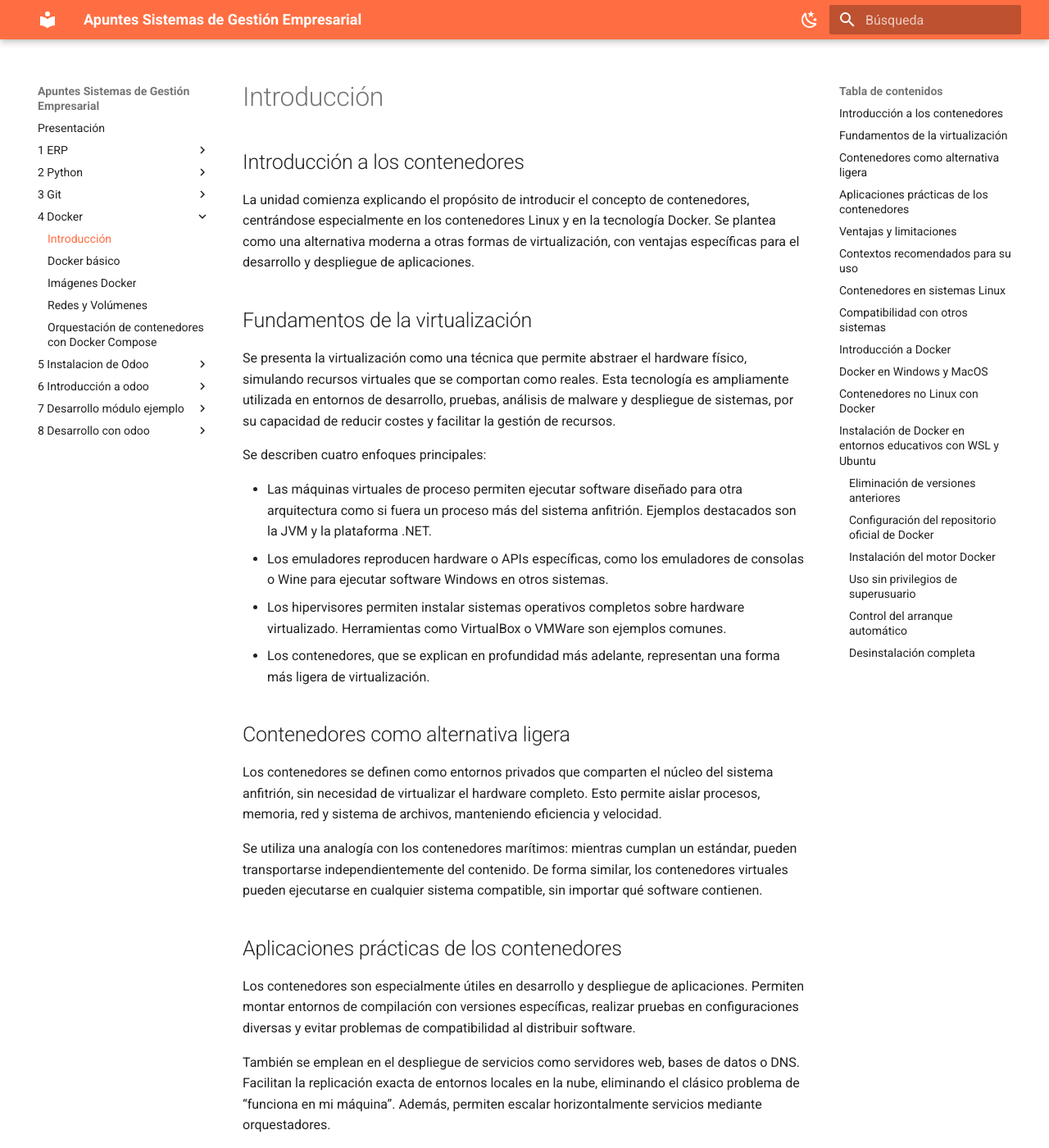
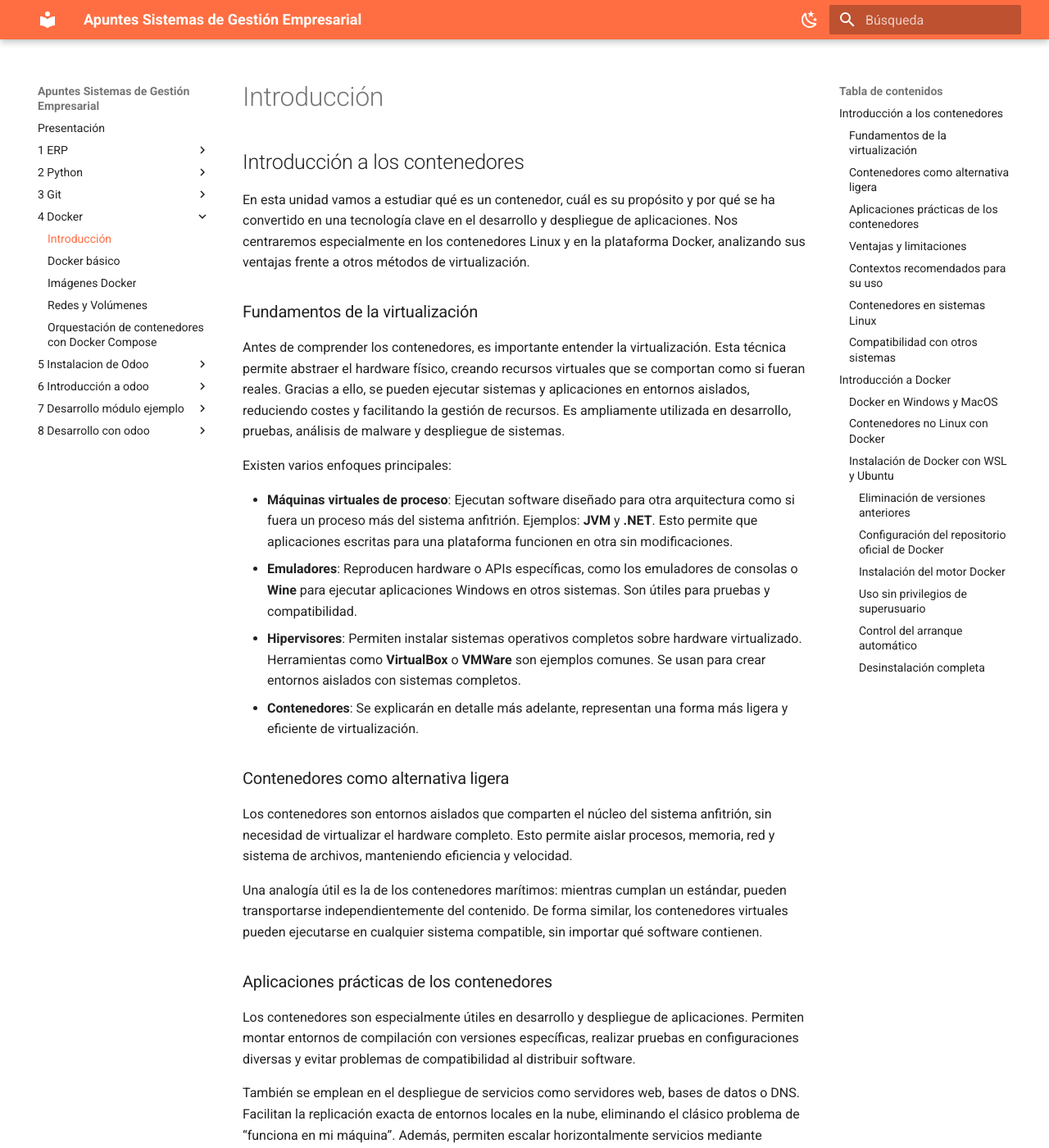
Before and after one commit to apuntes-sergio/sge, an MkDocs documentation site: the page built from docs/4_1_introduccion.md, in a window 1280 px wide and 1400 px high. Shown: the whole window at 82% size. Built offline with MkDocs 1.6.1 and Material for MkDocs 9.7.7, drawn with Linux system fonts in a browser that asks for light colours; some of the changed text lies outside the part shown.

Commit message:
Revision Docker

````diff
--- a/docs/4_1_introduccion.md
+++ b/docs/4_1_introduccion.md
@@ -3,49 +3,51 @@
 description: Guía básica de Docker. Introducción.
 ---
 
+
+
 ## Introducción a los contenedores
 
-La unidad comienza explicando el propósito de introducir el concepto de contenedores, centrándose especialmente en los contenedores Linux y en la tecnología Docker. Se plantea como una alternativa moderna a otras formas de virtualización, con ventajas específicas para el desarrollo y despliegue de aplicaciones.
+En esta unidad vamos a estudiar qué es un contenedor, cuál es su propósito y por qué se ha convertido en una tecnología clave en el desarrollo y despliegue de aplicaciones. Nos centraremos especialmente en los contenedores Linux y en la plataforma Docker, analizando sus ventajas frente a otros métodos de virtualización.
 
-## Fundamentos de la virtualización
+### Fundamentos de la virtualización
 
-Se presenta la virtualización como una técnica que permite abstraer el hardware físico, simulando recursos virtuales que se comportan como reales. Esta tecnología es ampliamente utilizada en entornos de desarrollo, pruebas, análisis de malware y despliegue de sistemas, por su capacidad de reducir costes y facilitar la gestión de recursos.
+Antes de comprender los contenedores, es importante entender la virtualización. Esta técnica permite abstraer el hardware físico, creando recursos virtuales que se comportan como si fueran reales. Gracias a ello, se pueden ejecutar sistemas y aplicaciones en entornos aislados, reduciendo costes y facilitando la gestión de recursos. Es ampliamente utilizada en desarrollo, pruebas, análisis de malware y despliegue de sistemas.
 
-Se describen cuatro enfoques principales:
+Existen varios enfoques principales:
 
-- Las máquinas virtuales de proceso permiten ejecutar software diseñado para otra arquitectura como si fuera un proceso más del sistema anfitrión. Ejemplos destacados son la JVM y la plataforma .NET.
-- Los emuladores reproducen hardware o APIs específicas, como los emuladores de consolas o Wine para ejecutar software Windows en otros sistemas.
-- Los hipervisores permiten instalar sistemas operativos completos sobre hardware virtualizado. Herramientas como VirtualBox o VMWare son ejemplos comunes.
-- Los contenedores, que se explican en profundidad más adelante, representan una forma más ligera de virtualización.
+- **Máquinas virtuales de proceso**: Ejecutan software diseñado para otra arquitectura como si fuera un proceso más del sistema anfitrión. Ejemplos: **JVM** y **.NET**. Esto permite que aplicaciones escritas para una plataforma funcionen en otra sin modificaciones.
+- **Emuladores**: Reproducen hardware o APIs específicas, como los emuladores de consolas o **Wine** para ejecutar aplicaciones Windows en otros sistemas. Son útiles para pruebas y compatibilidad.
+- **Hipervisores**: Permiten instalar sistemas operativos completos sobre hardware virtualizado. Herramientas como **VirtualBox** o **VMWare** son ejemplos comunes. Se usan para crear entornos aislados con sistemas completos.
+- **Contenedores**: Se explicarán en detalle más adelante, representan una forma más ligera y eficiente de virtualización.
 
-## Contenedores como alternativa ligera
+### Contenedores como alternativa ligera
 
-Los contenedores se definen como entornos privados que comparten el núcleo del sistema anfitrión, sin necesidad de virtualizar el hardware completo. Esto permite aislar procesos, memoria, red y sistema de archivos, manteniendo eficiencia y velocidad.
+Los contenedores son entornos aislados que comparten el núcleo del sistema anfitrión, sin necesidad de virtualizar el hardware completo. Esto permite aislar procesos, memoria, red y sistema de archivos, manteniendo eficiencia y velocidad.
 
-Se utiliza una analogía con los contenedores marítimos: mientras cumplan un estándar, pueden transportarse independientemente del contenido. De forma similar, los contenedores virtuales pueden ejecutarse en cualquier sistema compatible, sin importar qué software contienen.
+Una analogía útil es la de los contenedores marítimos: mientras cumplan un estándar, pueden transportarse independientemente del contenido. De forma similar, los contenedores virtuales pueden ejecutarse en cualquier sistema compatible, sin importar qué software contienen.
 
-## Aplicaciones prácticas de los contenedores
-
+### Aplicaciones prácticas de los contenedores
 Los contenedores son especialmente útiles en desarrollo y despliegue de aplicaciones. Permiten montar entornos de compilación con versiones específicas, realizar pruebas en configuraciones diversas y evitar problemas de compatibilidad al distribuir software.
 
 También se emplean en el despliegue de servicios como servidores web, bases de datos o DNS. Facilitan la replicación exacta de entornos locales en la nube, eliminando el clásico problema de “funciona en mi máquina”. Además, permiten escalar horizontalmente servicios mediante orquestadores.
 
-## Ventajas y limitaciones
+### Ventajas y limitaciones
 
-Entre las ventajas destacan:
+Los contenedores presentan ventajas claras frente a otras tecnologías, aunque también tienen limitaciones.
 
-- Menor consumo de espacio al no replicar sistemas operativos.
+**Ventajas:**
+
+- Menor consumo de espacio al no replicar sistemas operativos completos.
 - Ejecución rápida, cercana a la velocidad nativa.
-- Amplio soporte por parte de empresas y disponibilidad de imágenes oficiales.
+- Gran soporte empresarial y disponibilidad de imágenes oficiales.
 
-Entre las limitaciones se señalan:
+**Limitaciones:**
 
 - Rendimiento inferior al de ejecución directa sobre hardware.
-- Gestión más compleja de datos persistentes.
-- Uso predominantemente por línea de comandos, con entornos gráficos posibles pero poco prácticos.
+- Gestión compleja de datos persistentes.
+- Uso principalmente por línea de comandos (existen entornos gráficos, pero son menos prácticos).
 
-## Contextos recomendados para su uso
-
+### Contextos recomendados para su uso
 El uso de contenedores es adecuado en varios escenarios:
 
 - Para usuarios que desean probar servicios sin complicaciones.
@@ -53,15 +55,18 @@
 - Para realizar pruebas con distintas configuraciones y recursos.
 - Para escalar servicios distribuidos en clústeres.
 
-## Contenedores en sistemas Linux
+### Contenedores en sistemas Linux
 
-Se explica que el concepto de entornos privados no es nuevo en Unix. Herramientas como `chroot` y `jail` ya ofrecían aislamiento desde los años 80 y 90. Los contenedores modernos, como LXC y LXD, se basan en capacidades del kernel de Linux como los namespaces (para aislar procesos) y los cgroups (para limitar recursos).
+El concepto de entornos privados no es nuevo en Unix. Herramientas como `chroot` y `jail` ya ofrecían aislamiento desde los años 80 y 90. Los contenedores modernos, como LXC y LXD, se basan en capacidades del kernel de Linux como los **namespaces** (para aislar procesos) y los **cgroups** (para limitar recursos).
 
-También se menciona que es posible crear contenedores “a mano” usando scripts, y se recomiendan recursos como los de Julia Evans para entender mejor el funcionamiento interno.
+También es posible crear contenedores “a mano” usando scripts, aunque hoy en día se utilizan herramientas más avanzadas que simplifican el proceso.
 
-## Compatibilidad con otros sistemas
+### Compatibilidad con otros sistemas
 
-Aunque los contenedores Linux están diseñados para ejecutarse en sistemas Linux, pueden funcionar en Windows y MacOS mediante virtualización. En Windows se usa WSL2 o Hyper-V, y en MacOS, Docker Desktop o Hyperkit. Estas soluciones permiten ejecutar contenedores, aunque con menor rendimiento.
+Aunque los contenedores Linux están diseñados para ejecutarse en sistemas Linux, pueden funcionar en Windows y macOS mediante virtualización. En Windows se usa **WSL2** o **Hyper-V**, y en macOS, **Docker Desktop** o **Hyperkit**. Estas soluciones permiten ejecutar contenedores, aunque con menor rendimiento que en Linux.
+
+
+
 
 ## Introducción a Docker
 
@@ -73,65 +78,63 @@
 - El servidor (Docker Host), que gestiona contenedores e imágenes.
 - El registro (Registry), que almacena imágenes, siendo Docker Hub el más popular.
 
-## Docker en Windows y MacOS
+### Docker en Windows y MacOS
 
 Docker puede ejecutarse en sistemas no Linux mediante Docker Desktop, que instala todo lo necesario para lanzar contenedores. En Windows se apoya en WSL2 o Hyper-V, y en MacOS en Hyperkit. Aunque el rendimiento no es nativo, estas soluciones permiten trabajar con contenedores de forma práctica.
 
-## Contenedores no Linux con Docker
+### Contenedores no Linux con Docker
 
 Además de contenedores Linux, Docker puede lanzar contenedores con Windows Server Core en sistemas Windows, y contenedores MacOS en sistemas Linux mediante KVM. Aunque no son los casos más comunes, amplían las posibilidades de uso en entornos específicos.
 
-Perfecto, Sergio. Aquí tienes la documentación técnica de instalación de Docker, redactada como continuación directa de los apuntes anteriores. He eliminado cualquier introducción redundante sobre qué es Docker y he reforzado que en el entorno de clase se trabajará con WSL y Ubuntu desde la línea de comandos.
-
-
-## Instalación de Docker en entornos educativos con WSL y Ubuntu
+### Instalación de Docker con WSL y Ubuntu
 
 Durante el curso, utilizaremos Docker sobre Ubuntu instalado en WSL (Windows Subsystem for Linux). Esta configuración permite trabajar con contenedores Linux desde sistemas Windows, manteniendo compatibilidad con el kernel y acceso a herramientas CLI. Todas las instrucciones que siguen están verificadas para distribuciones basadas en Ubuntu 22.04 o 24.04, y se ejecutarán desde la terminal de WSL.
 
-### Eliminación de versiones anteriores
+#### Eliminación de versiones anteriores
 
 Antes de instalar Docker, es recomendable eliminar cualquier versión previa que pueda generar conflictos. Ejecuta el siguiente comando en tu terminal WSL:
 
 ```bash
-for pkg in docker.io docker-doc docker-compose docker-compose-v2 podman-docker containerd runc; do sudo apt-get remove $pkg; done
+for pkg in docker.io docker-doc docker-compose docker-compose-v2 podman-docker containerd runc; do sudo apt remove $pkg; done
 ```
 
 Este paso garantiza que no haya interferencias con versiones obsoletas o instaladas desde repositorios no oficiales.
 
-### Configuración del repositorio oficial de Docker
+#### Configuración del repositorio oficial de Docker
 
 Docker CE debe instalarse desde su repositorio oficial para garantizar acceso a versiones actualizadas y soporte completo.
 
 1. Actualiza el índice de paquetes e instala dependencias necesarias:
 
-```bash
-sudo apt-get update
-sudo apt-get install ca-certificates curl
-```
+    ```bash
+    sudo apt update
+    sudo apt install ca-certificates curl
+    ```
 
 2. Añade la clave GPG del repositorio:
 
-```bash
-sudo install -m 0755 -d /etc/apt/keyrings
-curl -fsSL https://download.docker.com/linux/ubuntu/gpg | sudo tee /etc/apt/keyrings/docker.asc > /dev/null
-sudo chmod a+r /etc/apt/keyrings/docker.asc
-```
+    ```bash
+    sudo install -m 0755 -d /etc/apt/keyrings
+    curl -fsSL https://download.docker.com/linux/ubuntu/gpg | sudo tee /etc/apt/keyrings/docker.asc > /dev/null
+    sudo chmod a+r /etc/apt/keyrings/docker.asc
+    ```
 
 3. Añade el repositorio de Docker CE. En Ubuntu puro, puedes usar:
 
-```bash
-echo "deb [arch=$(dpkg --print-architecture) signed-by=/etc/apt/keyrings/docker.asc] https://download.docker.com/linux/ubuntu $(lsb_release -cs) stable" | sudo tee /etc/apt/sources.list.d/docker.list > /dev/null
-sudo apt-get update
-```
+    ```bash
+    echo "deb [arch=$(dpkg --print-architecture) signed-by=/etc/apt/keyrings/docker.asc] https://download.docker.com/linux/ubuntu $(lsb_release -cs) stable" | sudo tee /etc/apt/sources.list.d/docker.list > /dev/null
+    sudo apt update
+    ```
 
-⚠️ En distribuciones derivadas como Linux Mint, `lsb_release -cs` puede devolver un nombre no reconocido por Docker. En ese caso, sustituye manualmente por el nombre de la versión base de Ubuntu (por ejemplo, `noble` para Ubuntu 24.04).
+!!!note
+    En distribuciones derivadas como Linux Mint, `lsb_release -cs` puede devolver un nombre no reconocido por Docker. En ese caso, sustituye manualmente por el nombre de la versión base de Ubuntu (por ejemplo, `noble` para Ubuntu 24.04).
 
-### Instalación del motor Docker
+#### Instalación del motor Docker
 
 Una vez añadido el repositorio, instala Docker Engine CE y sus componentes:
 
 ```bash
-sudo apt-get install docker-ce docker-ce-cli containerd.io docker-buildx-plugin docker-compose-plugin
+sudo apt install docker-ce docker-ce-cli containerd.io docker-buildx-plugin docker-compose-plugin
 ```
 
 Verifica la instalación con:
@@ -142,74 +145,74 @@
 
 Este comando debe mostrar tanto la versión del cliente como del servidor Docker. Si aparece un error de permisos, consulta el apartado siguiente.
 
-### Uso sin privilegios de superusuario
+#### Uso sin privilegios de superusuario
 
 Por defecto, Docker requiere permisos de root para ejecutarse. En entornos educativos, es útil permitir que los alumnos usen Docker sin `sudo`. Para ello:
 
 1. Crea el grupo `docker` (si no existe):
 
-```bash
-sudo groupadd docker
-```
+    ```bash
+    sudo groupadd docker
+    ```
 
 2. Añade el usuario actual al grupo:
 
-```bash
-sudo usermod -aG docker $USER
-```
+    ```bash
+    sudo usermod -aG docker $USER
+    ```
 
 3. Cierra y vuelve a iniciar sesión en WSL para que los cambios surtan efecto.
 
 Si aparecen errores relacionados con `~/.docker/config.json`, puedes solucionarlo con:
 
-```bash
-sudo rm -rf ~/.docker/
-```
+    ```bash
+    sudo rm -rf ~/.docker/
+    ```
 
 O bien:
 
-```bash
-sudo chown "$USER":"$USER" ~/.docker -R
-sudo chmod g+rwx ~/.docker -R
-```
+    ```bash
+    sudo chown "$USER":"$USER" ~/.docker -R
+    sudo chmod g+rwx ~/.docker -R
+    ```
 
-### Control del arranque automático
+#### Control del arranque automático
 
 Aunque en WSL el arranque automático no siempre es relevante, en sistemas Linux completos puedes configurar el servicio Docker para que se inicie al arrancar:
 
-```bash
-sudo systemctl enable docker.service
-sudo systemctl enable containerd.service
-```
+    ```bash
+    sudo systemctl enable docker.service
+    sudo systemctl enable containerd.service
+    ```
 
 Para desactivarlo:
 
-```bash
-sudo systemctl disable docker.service
-sudo systemctl disable containerd.service
-```
+    ```bash
+    sudo systemctl disable docker.service
+    sudo systemctl disable containerd.service
+    ```
 
 Para gestionar manualmente el servicio:
 
-```bash
-sudo systemctl start docker.service
-sudo systemctl stop docker.service
-sudo systemctl restart docker.service
-```
+    ```bash
+    sudo systemctl start docker.service
+    sudo systemctl stop docker.service
+    sudo systemctl restart docker.service
+    ```
 
-### Desinstalación completa
+#### Desinstalación completa
 
 Si necesitas eliminar Docker por completo:
 
-```bash
-sudo apt-get purge docker-ce docker-ce-cli containerd.io docker-buildx-plugin docker-compose-plugin docker-ce-rootless-extras
-```
+    ```bash
+    sudo apt purge docker-ce docker-ce-cli containerd.io docker-buildx-plugin docker-compose-plugin docker-ce-rootless-extras
+    ```
 
 Y para eliminar contenedores, imágenes y configuraciones:
 
-```bash
-sudo rm -rf /var/lib/docker
-sudo rm -rf /var/lib/containerd
-sudo rm /etc/apt/sources.list.d/docker.list
-sudo rm /etc/apt/keyrings/docker.asc
-```
+    ```bash
+    sudo rm -rf /var/lib/docker
+    sudo rm -rf /var/lib/containerd
+    sudo rm /etc/apt/sources.list.d/docker.list
+    sudo rm /etc/apt/keyrings/docker.asc
+    ```
````
Also changed, not shown: docs/3_2_ramas.md (+1 -0 lines), docs/3_3_remotos.md (+2 -5 lines), docs/4_2_docker_basico.md (+10 -1 lines), docs/4_4_redes_volumenes_docker.md (+144 -22 lines).
